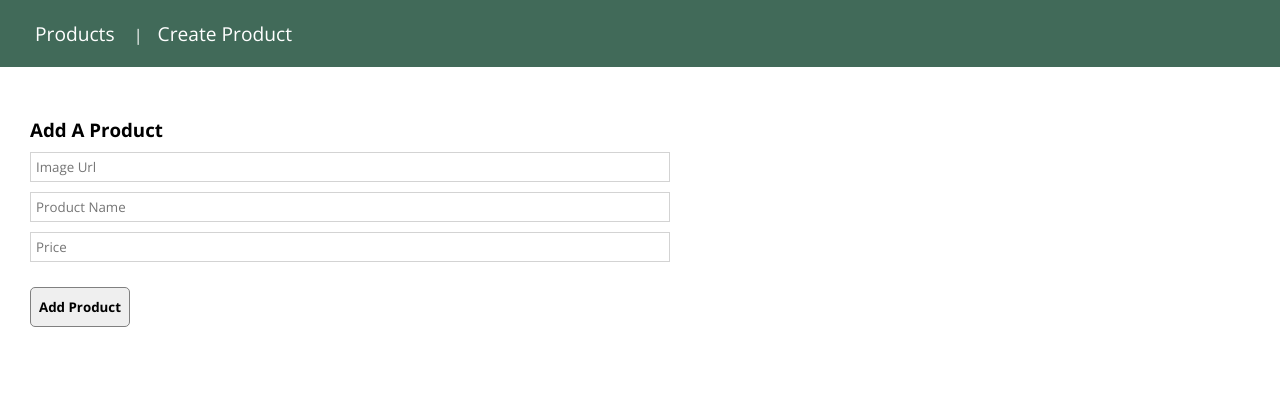
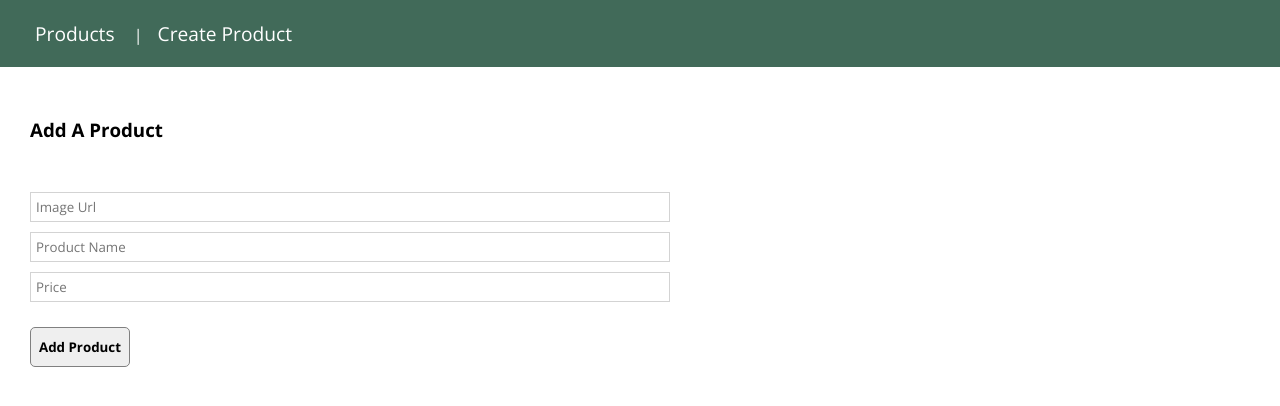
Before and after one commit to jdrichardsappacad/product-dashboard-fullstack, a React (Create React App) app in the folder frontend/: page /create in a window 1280 px wide. Shown: the top 406 px of the page. Built offline with nearby package versions, Linux system fonts and the light colour scheme.

Commit message:
fix navigation

```diff
--- a/frontend/src/Navigation/index.js
+++ b/frontend/src/Navigation/index.js
@@ -4,6 +4,8 @@ const Navigation = () => {
     <ul>
       <li>
         <NavLink to='/'>Products</NavLink> |
+      </li>
+      <li>
         <NavLink to='/create'>Create Product</NavLink>
       </li>
     </ul>
--- a/frontend/src/components/CreateProduct/index.js
+++ b/frontend/src/components/CreateProduct/index.js
@@ -23,7 +23,7 @@ const CreateProduct = () => {
   };
 
   return (
-    <div className='add'>
+    <div className='add-product'>
       <h3>Add A Product</h3>
       <form onSubmit={handleSubmit} className='add-product'>
         <input
--- a/frontend/src/index.css
+++ b/frontend/src/index.css
@@ -26,6 +26,8 @@ button {
 }
 
 ul {
+  display: flex;
+  flex-direction: row;
   list-style: none;
   background: #416a59;
   padding: 20px;
@@ -104,7 +106,7 @@ input {
   padding: 0 5px 0 5px;
 }
 
-.add {
+.add-product {
   margin-top: 50px;
 }
 
```
Also changed, not shown: 1 other file (tests, documents, lock files or other folders).
